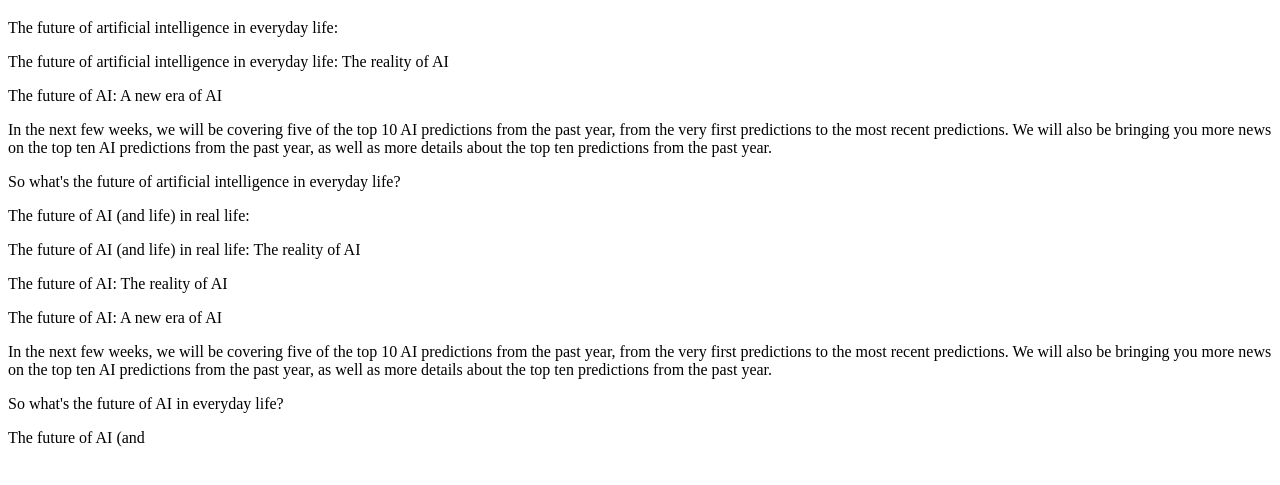
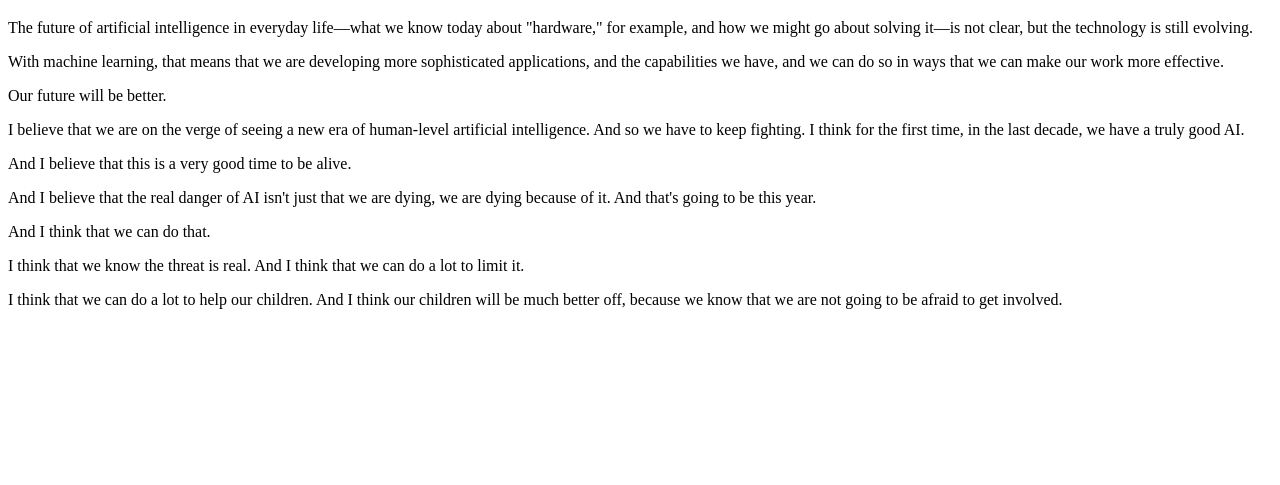
Before and after one commit to SuperKrzeslo/autcontent, a plain HTML site: page articles/article-2025-07-07.html in a window 1280 px wide. Shown: the part 87-572 px from the top of the page. Drawn offline with Linux system fonts and the light colour scheme.

Commit message:
deploy: a1feaccca039b875fb42d4f9fef01592c51d6f5a

```diff
--- a/articles/article-2025-07-07.html
+++ b/articles/article-2025-07-07.html
@@ -4,17 +4,14 @@
 <body>
   <a href="../index.html">← Powrót</a>
   <h1>AI Article (2025-07-07)</h1>
-<p>The future of artificial intelligence in everyday life:</p>
-<p>The future of artificial intelligence in everyday life: The reality of AI</p>
-<p>The future of AI: A new era of AI</p>
-<p>In the next few weeks, we will be covering five of the top 10 AI predictions from the past year, from the very first predictions to the most recent predictions. We will also be bringing you more news on the top ten AI predictions from the past year, as well as more details about the top ten predictions from the past year.</p>
-<p>So what's the future of artificial intelligence in everyday life?</p>
-<p>The future of AI (and life) in real life:</p>
-<p>The future of AI (and life) in real life: The reality of AI</p>
-<p>The future of AI: The reality of AI</p>
-<p>The future of AI: A new era of AI</p>
-<p>In the next few weeks, we will be covering five of the top 10 AI predictions from the past year, from the very first predictions to the most recent predictions. We will also be bringing you more news on the top ten AI predictions from the past year, as well as more details about the top ten predictions from the past year.</p>
-<p>So what's the future of AI in everyday life?</p>
-<p>The future of AI (and</p>
+<p>The future of artificial intelligence in everyday life—what we know today about "hardware," for example, and how we might go about solving it—is not clear, but the technology is still evolving.</p>
+<p>With machine learning, that means that we are developing more sophisticated applications, and the capabilities we have, and we can do so in ways that we can make our work more effective.</p>
+<p>Our future will be better.</p>
+<p>I believe that we are on the verge of seeing a new era of human-level artificial intelligence. And so we have to keep fighting. I think for the first time, in the last decade, we have a truly good AI.</p>
+<p>And I believe that this is a very good time to be alive.</p>
+<p>And I believe that the real danger of AI isn't just that we are dying, we are dying because of it. And that's going to be this year.</p>
+<p>And I think that we can do that.</p>
+<p>I think that we know the threat is real. And I think that we can do a lot to limit it.</p>
+<p>I think that we can do a lot to help our children. And I think our children will be much better off, because we know that we are not going to be afraid to get involved.</p>
 </body>
 </html>
```
